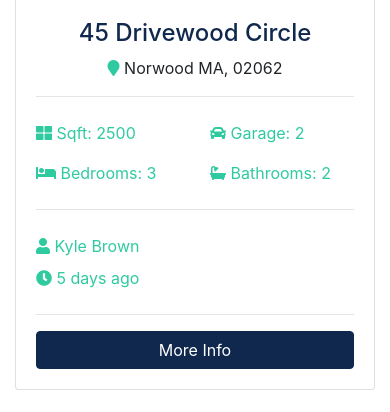
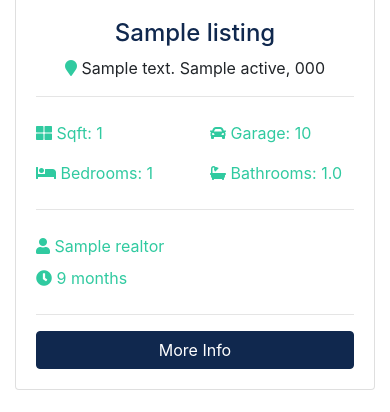
Before and after one commit to MonadWizard/django_HouseSellRealEstate_project, a Django app: page / in a window 390 px wide. Shown: the part 1198-1610 px from the top of the page. Run offline with Django 3.2, Linux system fonts and the light colour scheme; tables that the repository leaves empty hold one stand-in row (values such as "Sample post"); grey boxes marked "Sample" are stand-in pictures; some libraries are stand-ins or nearby versions.

Commit message:
0.04_complete_pages_app

```diff
--- a/pages/views.py
+++ b/pages/views.py
@@ -2,17 +2,24 @@ from django.shortcuts import render
 
 # Create your views here.
 
+from listings.models import Listing
+from realtors.models import Realtor
+
 def index(request):
+    listings = Listing.objects.order_by('-list_date').filter(is_published=True)[:3]  # take last 3 listings
 
 
-    context = {}
+    context = {'listings':listings}
     template_name = 'pages/index.html'
     return render(request,template_name, context)
 
 
 def about(request):
 
+    realtors = Realtor.objects.order_by('-hire_date')  # get all realtors
+    mvp_realtors = Realtor.objects.all().filter(is_mvp=True)  # get MVP realtors
 
-    context = {}
+
+    context = {'realtors':realtors, 'mvp_realtors':mvp_realtors}
     template_name = 'pages/about.html'
     return render(request,template_name, context)
--- a/realtors/models.py
+++ b/realtors/models.py
@@ -10,7 +10,7 @@ class Realtor(models.Model):
     description = models.TextField(blank=True)
     phone = models.CharField(max_length=50)
     email = models.CharField(max_length=50)
-    is_mvp = models.BooleanField(default=False)
+    is_mvp = models.BooleanField(default=False)  # staf true
     hire_date = models.DateTimeField(default=datetime.now, blank=True)
 
     def __str__(self):
--- a/templates/pages/index.html
+++ b/templates/pages/index.html
@@ -1,4 +1,7 @@
 {% extends 'base.html' %}
+
+<!-- for , in price -->
+{% load humanize %}
 
 {% block content %}
 
@@ -127,139 +130,66 @@
     </div>
   </section>
 
+
   <!-- Listings -->
   <section id="listings" class="py-5">
     <div class="container">
       <h3 class="text-center mb-3">Latest Listings</h3>
       <div class="row">
+
+        {% if listings %}
+          {% for listing in listings %}
+
             <!-- Listing 1 -->
             <div class="col-md-6 col-lg-4 mb-4">
               <div class="card listing-preview">
-            <img class="card-img-top" src="assets/img/homes/home-1.jpg" alt="">
+                <img class="card-img-top" src="{{ listing.photo_main.url }}" alt="">
                 <div class="card-img-overlay">
                   <h2>
-                <span class="badge badge-secondary text-white">$490,000</span>
+                    <span class="badge badge-secondary text-white">$ {{ listing.price | intcomma}}</span>
                   </h2>
                 </div>
                 <div class="card-body">
                   <div class="listing-heading text-center">
-                <h4 class="text-primary">45 Drivewood Circle</h4>
+                    <h4 class="text-primary">{{ listing.title }}</h4>
                     <p>
-                  <i class="fas fa-map-marker text-secondary"></i> Norwood MA, 02062</p>
+                      <i class="fas fa-map-marker text-secondary"></i>  {{ listing.address }} {{ listing.city }} {{ listing.state }}, {{ listing.zipcode }}</p>
                   </div>
                   <hr>
                   <div class="row py-2 text-secondary">
                     <div class="col-6">
-                  <i class="fas fa-th-large"></i> Sqft: 2500</div>
+                      <i class="fas fa-th-large"></i> Sqft: {{ listing.sqft }}</div>
                     <div class="col-6">
-                  <i class="fas fa-car"></i> Garage: 2</div>
+                      <i class="fas fa-car"></i> Garage: {{ listing.garage }}</div>
                   </div>
                   <div class="row py-2 text-secondary">
                     <div class="col-6">
-                  <i class="fas fa-bed"></i> Bedrooms: 3</div>
+                      <i class="fas fa-bed"></i> Bedrooms:  {{ listing.bedrooms }}</div>
                     <div class="col-6">
-                  <i class="fas fa-bath"></i> Bathrooms: 2</div>
+                      <i class="fas fa-bath"></i> Bathrooms: {{ listing.bathrooms }}</div>
                   </div>
                   <hr>
                   <div class="row py-2 text-secondary">
                     <div class="col-6">
-                  <i class="fas fa-user"></i> Kyle Brown</div>
+                      <i class="fas fa-user"></i> {{ listing.realtor.name }}</div>
                   </div>
                   <div class="row text-secondary pb-2">
                     <div class="col-6">
-                  <i class="fas fa-clock"></i> 5 days ago</div>
+                      <i class="fas fa-clock"></i> {{ listing.list_date | timesince }}</div>
                   </div>
                   <hr>
-              <a href="listing.html" class="btn btn-primary btn-block">More Info</a>
+                  <a href="{% url 'listing' listing.id %}" class="btn btn-primary btn-block">More Info</a>
                 </div>
               </div>
             </div>
 
-        <!-- Listing 2 -->
-        <div class="col-md-6 col-lg-4 mb-4">
-          <div class="card listing-preview">
-            <img class="card-img-top" src="assets/img/homes/home-2.jpg" alt="">
-            <div class="card-img-overlay">
-              <h2>
-                <span class="badge badge-secondary text-white">$550,000</span>
-              </h2>
-            </div>
-            <div class="card-body">
-              <div class="listing-heading text-center">
-                <h4 class="text-primary">18 Jefferson Lane</h4>
-                <p>
-                  <i class="fas fa-map-marker text-secondary"></i> Woburn MA, 01801</p>
-              </div>
-              <hr>
-              <div class="row py-2 text-secondary">
-                <div class="col-6">
-                  <i class="fas fa-th-large"></i> Sqft: 3200</div>
-                <div class="col-6">
-                  <i class="fas fa-car"></i> Garage: 1</div>
-              </div>
-              <div class="row py-2 text-secondary">
-                <div class="col-6">
-                  <i class="fas fa-bed"></i> Bedrooms: 4</div>
-                <div class="col-6">
-                  <i class="fas fa-bath"></i> Bathrooms: 2.5</div>
-              </div>
-              <hr>
-              <div class="row py-2 text-secondary">
-                <div class="col-6">
-                  <i class="fas fa-user"></i> Mark Hudson</div>
-              </div>
-              <div class="row text-secondary pb-2">
-                <div class="col-6">
-                  <i class="fas fa-clock"></i> 5 days ago</div>
-              </div>
-              <hr>
-              <a href="listing.html" class="btn btn-primary btn-block">More Info</a>
-            </div>
-          </div>
-        </div>
+          {% endfor  %}
 
-        <!-- Listing 3 -->
-        <div class="col-md-6 col-lg-4 mb-4">
-          <div class="card listing-preview">
-            <img class="card-img-top" src="assets/img/homes/home-3.jpg" alt="">
-            <div class="card-img-overlay">
-              <h2>
-                <span class="badge badge-secondary text-white">$580,000</span>
-              </h2>
-            </div>
-            <div class="card-body">
-              <div class="listing-heading text-center">
-                <h4 class="text-primary">187 Woodrow Street</h4>
-                <p>
-                  <i class="fas fa-map-marker text-secondary"></i> Salem MA, 01915</p>
-              </div>
-              <hr>
-              <div class="row py-2 text-secondary">
-                <div class="col-6">
-                  <i class="fas fa-th-large"></i> Sqft: 3107</div>
-                <div class="col-6">
-                  <i class="fas fa-car"></i> Garage: 0</div>
-              </div>
-              <div class="row py-2 text-secondary">
-                <div class="col-6">
-                  <i class="fas fa-bed"></i> Bedrooms: 4</div>
-                <div class="col-6">
-                  <i class="fas fa-bath"></i> Bathrooms: 3</div>
-              </div>
-              <hr>
-              <div class="row py-2 text-secondary">
-                <div class="col-6">
-                  <i class="fas fa-user"></i> Mark Hudson</div>
-              </div>
-              <div class="row text-secondary pb-2">
-                <div class="col-6">
-                  <i class="fas fa-clock"></i> 5 days ago</div>
-              </div>
-              <hr>
-              <a href="listing.html" class="btn btn-primary btn-block">More Info</a>
-            </div>
-          </div>
-        </div>
+        {% else %}
+        <p>No Listing available</p>
+
+        {% endif  %}
+
 
       </div>
     </div>
```
Also changed, not shown: templates/pages/about.html (+25 -30 lines), README.md, media/photos/2020/10/17/pp.jpg (added). Lines whose indentation alone changed are shown as unchanged.
